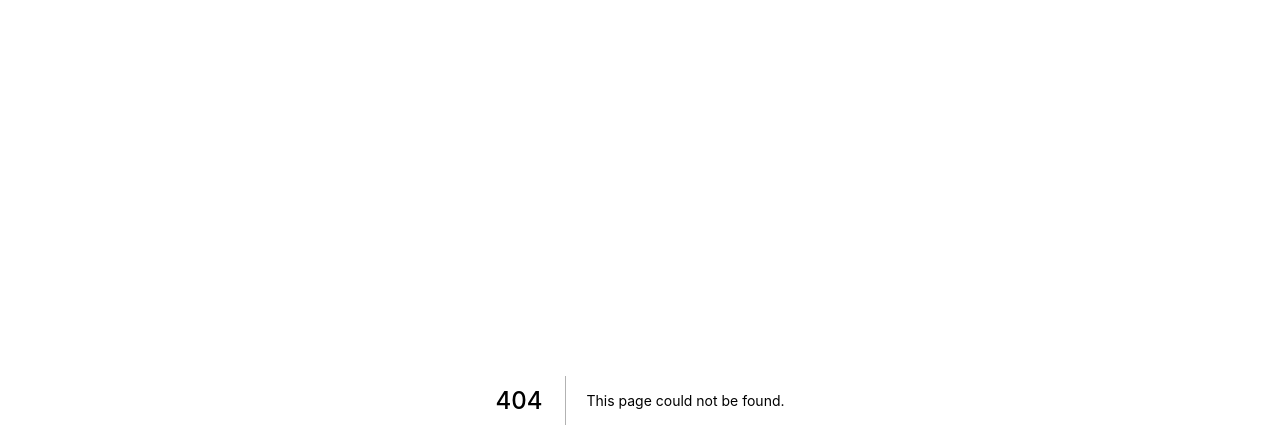
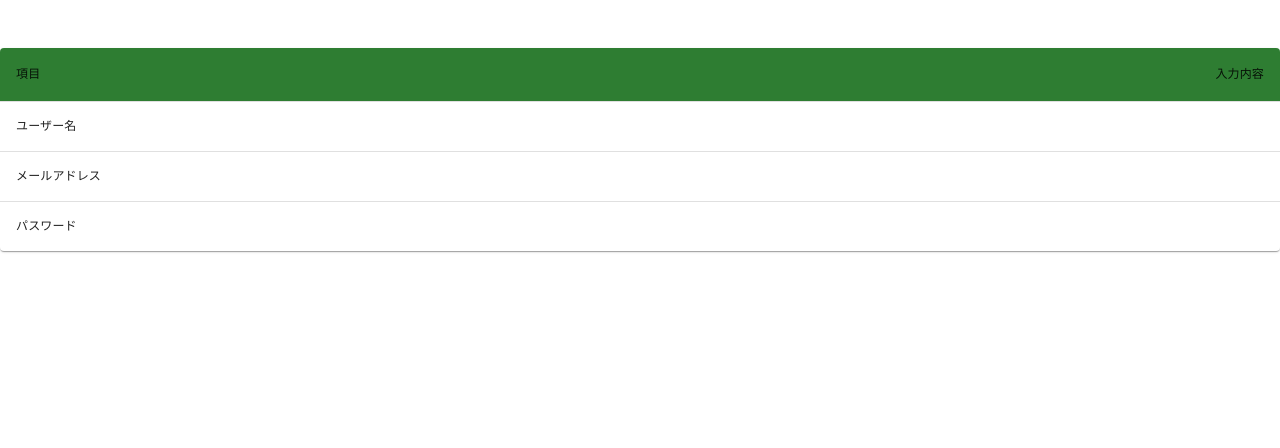
Before and after one commit to naotarian/free-frontend, a Next.js app: page /auth/register_confirm in a window 1280 px wide. Before the commit this address had no page. Shown: the top 448 px of the page. Built offline with nearby package versions, Linux system fonts and the light colour scheme.

Commit message:
redux導入

```diff
--- /dev/null
+++ b/components/Parts/ConfirmTable.js
@@ -0,0 +1,55 @@
+import React, { useState, useEffect } from 'react'
+import axios from 'axios'
+import Table from '@mui/material/Table'
+import TableBody from '@mui/material/TableBody'
+import TableCell from '@mui/material/TableCell'
+import TableContainer from '@mui/material/TableContainer'
+import TableHead from '@mui/material/TableHead'
+import TableRow from '@mui/material/TableRow'
+import styled from 'styled-components'
+import Paper from '@mui/material/Paper'
+import Grid from '@mui/material/Grid'
+import Button from '@mui/material/Button'
+import { useDispatch, useSelector } from "react-redux"
+const StyledConfirmTable = styled(TableContainer)`
+  width: 50%;
+  margin: 3rem auto;
+`
+const StyledTableHead = styled(TableHead)`
+  background: #2e7d32;
+`
+const ConfirmTable = () => {
+  const email = useSelector((state) => state.email)
+  const user_name = useSelector((state) => state.user_name)
+  const password = useSelector((state) => state.password)
+  const datas = {'ユーザー名':user_name, 'メールアドレス':email, 'パスワード':password}
+  console.log(datas)
+  return (
+    <StyledConfirmTable component={Paper}>
+      <Table sx={{ minWidth: 650 }} aria-label="simple table">
+        <StyledTableHead>
+          <TableRow>
+            <TableCell>項目</TableCell>
+            <TableCell align="right">入力内容</TableCell>
+          </TableRow>
+        </StyledTableHead>
+        <TableBody>
+        {Object.entries(datas).map(([key, data]) => {
+          return (
+            <TableRow
+              key={key}
+              sx={{ '&:last-child td, &:last-child th': { border: 0 } }}
+            >
+              <TableCell component="th" scope="row">
+                {key}
+              </TableCell>
+              <TableCell align="right">{data}</TableCell>
+            </TableRow>
+          )
+        })}
+        </TableBody>
+      </Table>
+    </StyledConfirmTable>
+  )
+}
+export default ConfirmTable
--- a/package.json
+++ b/package.json
@@ -18,10 +18,14 @@
     "@mui/styled-engine-sc": "^5.4.1",
     "axios": "^0.25.0",
     "next": "12.0.10",
+    "next-routes": "^1.4.2",
     "react": "17.0.2",
     "react-dom": "17.0.2",
     "react-hook-form": "^7.27.0",
+    "react-redux": "^7.2.6",
+    "react-router-dom": "^6.2.1",
     "react-slick": "^0.28.1",
+    "redux": "^4.1.2",
     "slick-carousel": "^1.8.1",
     "styled-components": "^5.3.3"
   },
--- a/pages/_app.js
+++ b/pages/_app.js
@@ -1,10 +1,20 @@
 import '../styles/globals.css'
 import '../styles/parts.css'
-import "slick-carousel/slick/slick.css";
-import "slick-carousel/slick/slick-theme.css";
+import "slick-carousel/slick/slick.css"
+import "slick-carousel/slick/slick-theme.css"
+import {theme} from '../components/common/theme/theme'
+import { ThemeProvider } from '@mui/material/styles'
+import { Provider } from "react-redux"
+import store from "../redux/store"
 
 function MyApp({ Component, pageProps }) {
-  return <Component {...pageProps} />
+  return (
+    <Provider store={store}>
+      <ThemeProvider theme={theme}>
+        <Component {...pageProps} />
+      </ThemeProvider>
+    </Provider>
+  )
 }
 
 export default MyApp
--- /dev/null
+++ b/pages/auth/register_confirm.js
@@ -0,0 +1,38 @@
+import React, { useState } from 'react'
+import { useRouter } from 'next/router'
+import store from "../../redux/store"
+import { useDispatch, useSelector } from "react-redux"
+import axios from 'axios'
+import Table from '@mui/material/Table'
+import TableBody from '@mui/material/TableBody'
+import TableCell from '@mui/material/TableCell'
+import TableContainer from '@mui/material/TableContainer'
+import TableHead from '@mui/material/TableHead'
+import TableRow from '@mui/material/TableRow'
+import styled from 'styled-components'
+import Paper from '@mui/material/Paper'
+import Grid from '@mui/material/Grid'
+import Button from '@mui/material/Button'
+import ConfirmTable from '../../components/Parts/ConfirmTable'
+const StyledConfirmTable = styled(TableContainer)`
+  width: 50%;
+  margin: 3rem auto;
+`
+const StyledTableHead = styled(TableHead)`
+  background: #2e7d32;
+`
+const RegisterConfirm = () => {
+  const email = useSelector((state) => state.email)
+  const user_name = useSelector((state) => state.user_name)
+  const password = useSelector((state) => state.password)
+  const datas = {'ユーザー名':user_name, 'メールアドレス':email, 'パスワード':password}
+  const router = useRouter();
+  console.log(router.query)
+  return (
+    <>
+      <ConfirmTable />
+    </>
+  )
+}
+
+export default RegisterConfirm
--- a/pages/index.js
+++ b/pages/index.js
@@ -14,6 +14,7 @@ import SearchHeader from '../components/Parts/Header/SearchHeader'
 import Invitation from '../components/Parts/Invitation'
 import SlideInformation from '../components/Parts/SlideInformation'
 import UseCase from '../components/Parts/UseCase'
+import store from "../redux/store"
 const StyledButton = styled(Button)`
   width: 300px;
 `
@@ -26,6 +27,7 @@ const WrapeprGrid = styled(Grid)`
 export default function Home() {
   return (
     <WrapeprGrid>
+      <p>Count:{store.getState().count}</p>
       <MoveHeader />
       <SearchHeader />
       <Invitation />
--- /dev/null
+++ b/redux/store.js
@@ -0,0 +1,25 @@
+import { createStore, combineReducers } from 'redux';
+const initialState = {
+  email: '',
+  user_name: '',
+  password: '',
+  password_confirm: ''
+};
+const reducer = (state = initialState, action) => {
+  switch (action.type) {
+    case 'CONFIRM_REGISTER':
+      return {
+        email: state.email = action.payload.email,
+        user_name: state.user_name = action.payload.user_name,
+        password : state.password = action.payload.password,
+
+      };
+    default:
+      return state;
+  }
+};
+
+const store = createStore(reducer);
+console.log(store.getState());
+
+export default store;
```
Also changed, not shown: pages/auth/register.js (+22 -9 lines), redux/action.js (added), 1 other file (tests, documents, lock files or other folders).
